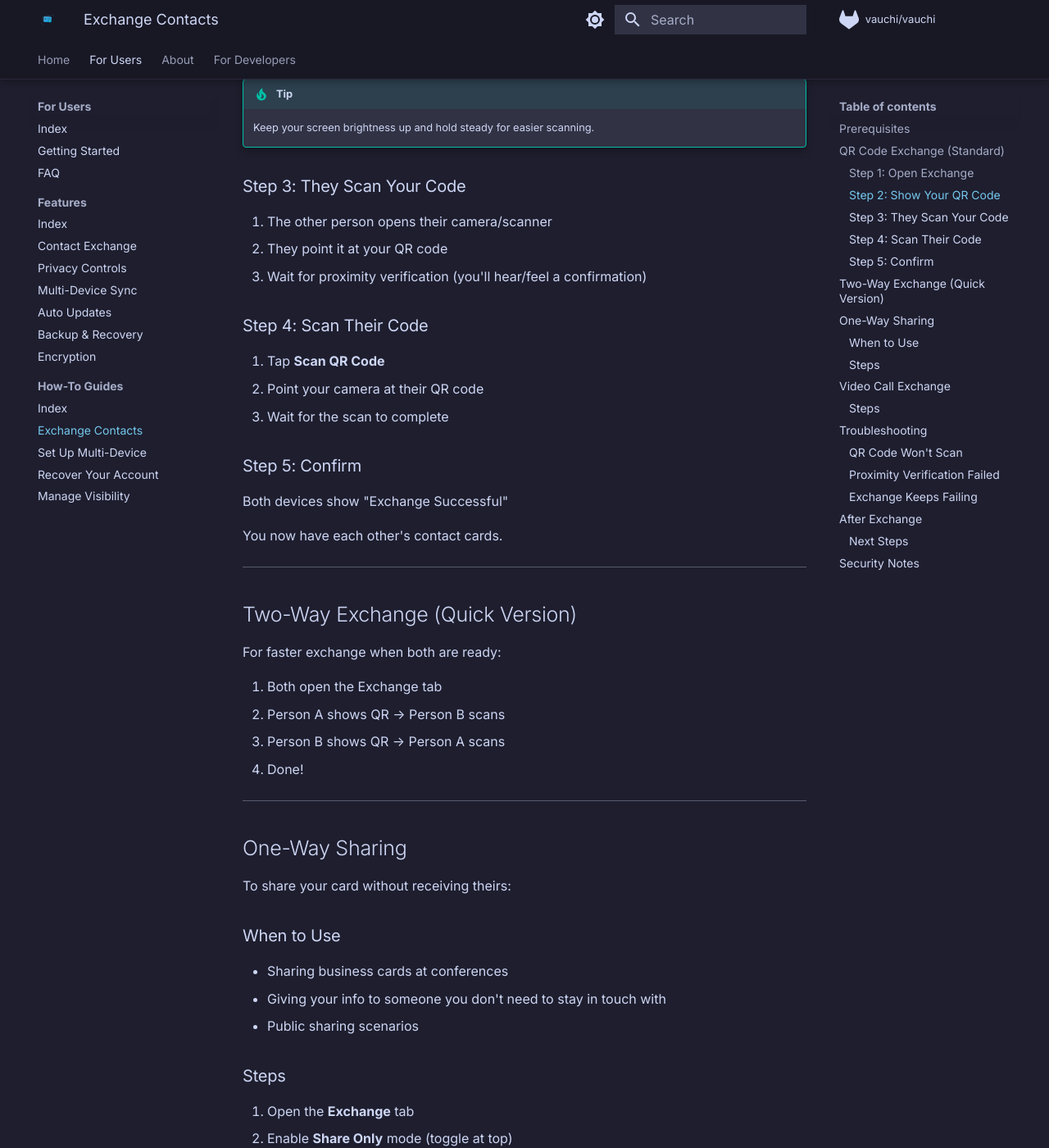
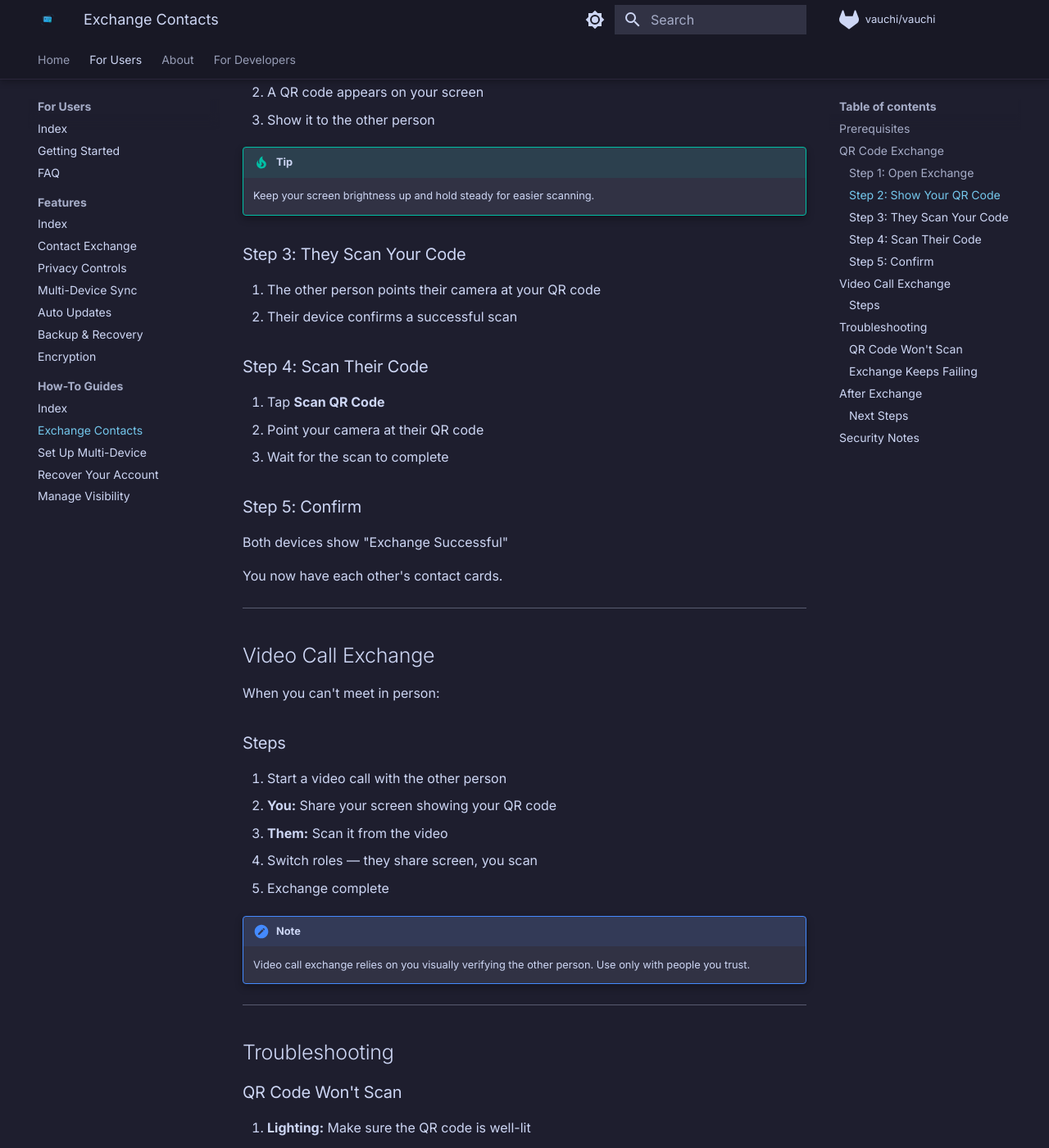
Before and after one commit to vauchi/docs, an MkDocs documentation site: the page built from docs/users/guides/exchange.md, in a window 1280 px wide and 1400 px high, scrolled down 781 px. Shown: the whole window at 82% size. Built offline with MkDocs 1.6.1 and Material for MkDocs 9.7.7, drawn with Linux system fonts in a browser that asks for light colours; comment, search, counter and statistics services are not loaded; some of the changed text lies outside the part shown.

Commit message:
docs: Update exchange guide for mutual QR flow
Remove one-way sharing section, update QR exchange steps to describe
mutual flow, remove proximity verification references.

Co-Authored-By: Claude Opus 4.6 <noreply@anthropic.com>

```diff
--- a/docs/users/guides/exchange.md
+++ b/docs/users/guides/exchange.md
@@ -15,7 +15,9 @@ Step-by-step guide for exchanging contact cards with other Vauchi users.
 
 ---
 
-## QR Code Exchange (Standard)
+## QR Code Exchange
+
+Both people show and scan each other's QR codes. This ensures fresh encryption keys are used for every exchange (forward secrecy).
 
 ### Step 1: Open Exchange
 
@@ -33,9 +35,8 @@ Step-by-step guide for exchanging contact cards with other Vauchi users.
 
 ### Step 3: They Scan Your Code
 
-1. The other person opens their camera/scanner
-2. They point it at your QR code
-3. Wait for proximity verification (you'll hear/feel a confirmation)
+1. The other person points their camera at your QR code
+2. Their device confirms a successful scan
 
 ### Step 4: Scan Their Code
 
@@ -48,37 +49,6 @@ Step-by-step guide for exchanging contact cards with other Vauchi users.
 Both devices show "Exchange Successful"
 
 You now have each other's contact cards.
-
----
-
-## Two-Way Exchange (Quick Version)
-
-For faster exchange when both are ready:
-
-1. Both open the Exchange tab
-2. Person A shows QR → Person B scans
-3. Person B shows QR → Person A scans
-4. Done!
-
----
-
-## One-Way Sharing
-
-To share your card without receiving theirs:
-
-### When to Use
-
-- Sharing business cards at conferences
-- Giving your info to someone you don't need to stay in touch with
-- Public sharing scenarios
-
-### Steps
-
-1. Open the **Exchange** tab
-2. Enable **Share Only** mode (toggle at top)
-3. Show your QR code
-4. They scan it
-5. They have your card; you don't have theirs
 
 ---
 
@@ -95,7 +65,7 @@ When you can't meet in person:
 5. Exchange complete
 
 !!! note
-    Video call exchange skips proximity verification. Use only with people you trust.
+    Video call exchange relies on you visually verifying the other person. Use only with people you trust.
 
 ---
 
@@ -108,13 +78,6 @@ When you can't meet in person:
 3. **Distance:** Try moving closer or farther
 4. **Clean lens:** Wipe your camera lens
 5. **Refresh:** Generate a new QR code (they expire after 5 minutes)
-
-### Proximity Verification Failed
-
-1. **Move closer:** Get within 1-2 meters
-2. **Reduce noise:** Background noise can interfere
-3. **Check audio:** Ensure speakers/microphones work
-4. **Try again:** Sometimes it takes a second attempt
 
 ### Exchange Keeps Failing
 
@@ -144,7 +107,8 @@ Once exchange completes:
 ## Security Notes
 
 - QR codes expire after 5 minutes (replay protection)
-- Proximity verification prevents remote attacks
+- Both parties must scan each other's QR codes (mutual verification)
+- Each exchange uses fresh ephemeral keys (forward secrecy)
 - Exchange uses encrypted key agreement
 - The relay never sees unencrypted data
 
```
